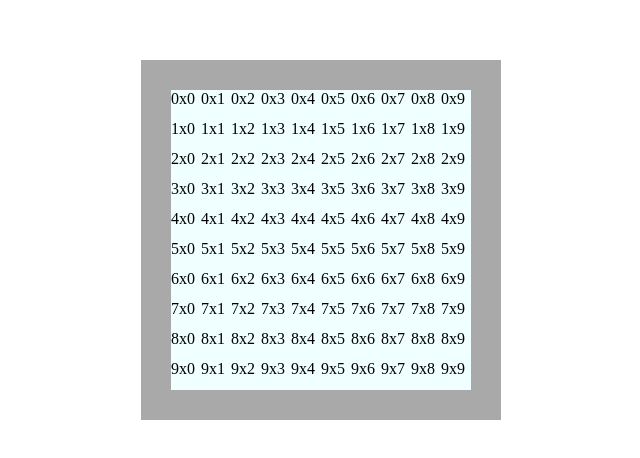
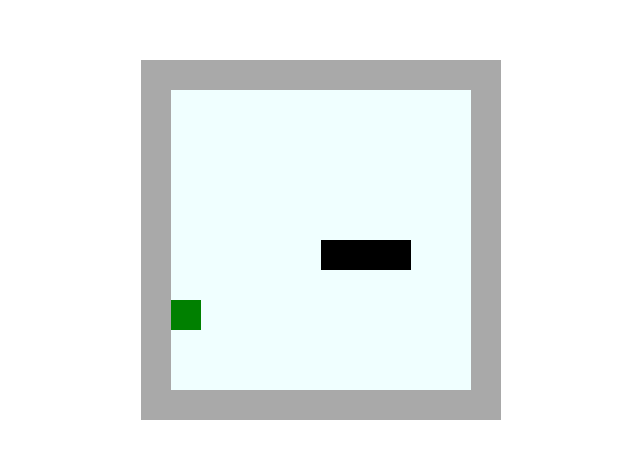
Before and after one commit to unpolaco/warsawjs-workshop-47-reactive-snake, a React (Create React App) app: page / in a window 1280 px wide. Shown: the part 168-626 px from the top of the page, without its empty margins (319-959 px from the left). Built offline with nearby package versions, Linux system fonts and the light colour scheme.

Commit message:
Display snake and fruit on board

```diff
--- a/src/game/GameGrid.css
+++ b/src/game/GameGrid.css
@@ -11,3 +11,14 @@
   height: 30px;
   background-color: azure;
 }
+.snakeCell {
+  width: 30px;
+  height: 30px;
+  background-color: black;
+}
+
+.fruitCell {
+  width: 30px;
+  height: 30px;
+  background-color: green;
+}
--- a/src/game/GameGrid.jsx
+++ b/src/game/GameGrid.jsx
@@ -1,17 +1,28 @@
 import React from 'react';
 import './GameGrid.css';
 
-export default function GameGrid({ gridSize }) {
-	const indexes = Array.from({ length: gridSize }).map((_, index) => index);
+export default function GameGrid({ gridSize, fruit, snake }) {
+  const indexes = Array
+  .from({ length: gridSize })
+  .map((_, index) => index);
+
+  function getCellClass(x, y) {
+    if (snake.some(snakePart => snakePart.x === x && snakePart.y === y)) {
+      return 'snakeCell'
+    }
+    if (fruit.x === x && fruit.y === y) {
+      return 'fruitCell'
+    }
+    return 'gridCell'
+  }
+
 
 	return (
 		<div className='grid'>
 			{indexes.map((x) => (
 				<div className='gridRow' key={x}>
 					{indexes.map((y) => (
-						<div className='gridCell' key={`${x}x${y}`}>
-							{`${x}x${y}`}
-						</div>
+            <div className={getCellClass(x, y)} key={`${x}x${y}`}/>
 					))}
 				</div>
 			))}
```
